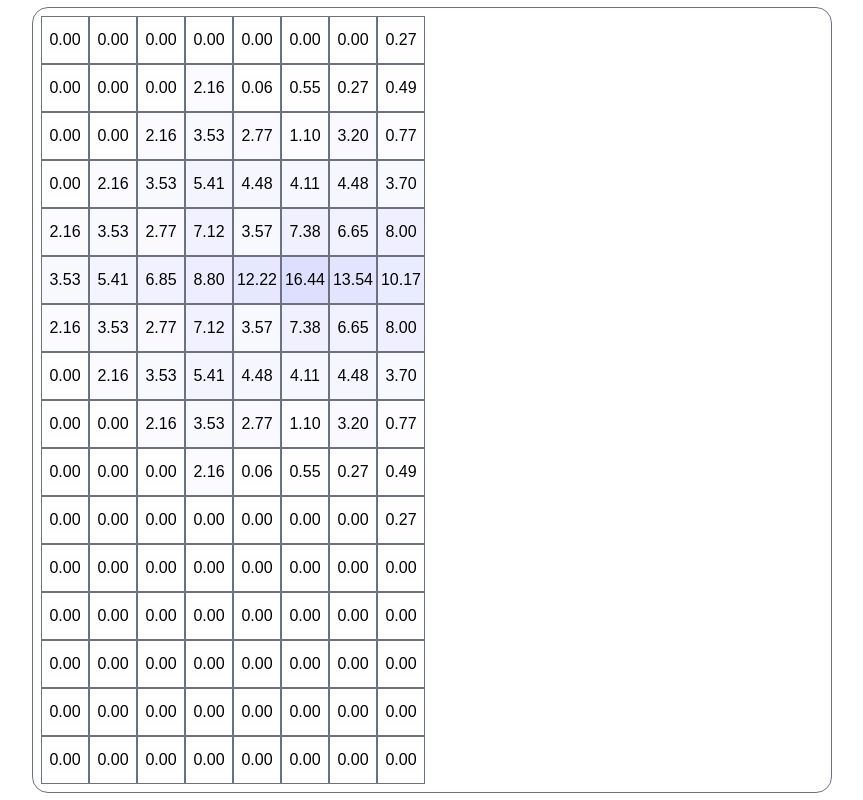
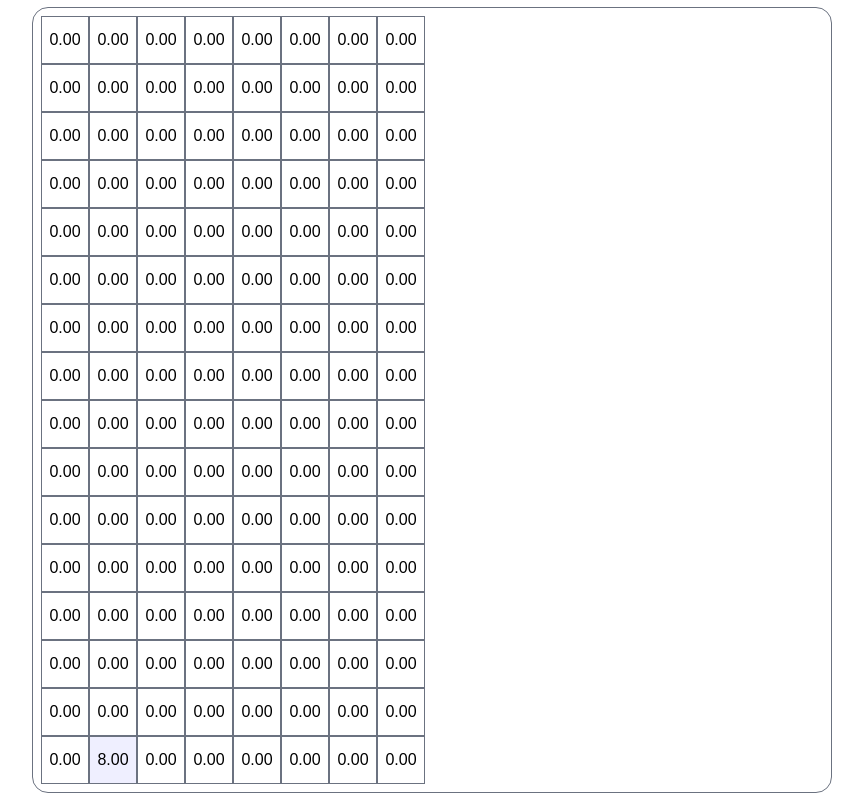
Before and after one commit to vyomfadia/hackharvard, a Next.js app in the folder hackfrontend/: page / in a window 1280 px wide. Shown: the whole page, without its empty margins (208-1071 px from the left). Built offline with nearby package versions, Linux system fonts and the light colour scheme.

Commit message:
fix: multipoint floodfill

```diff
--- a/hackfrontend/app/page.tsx
+++ b/hackfrontend/app/page.tsx
@@ -1,11 +1,12 @@
 "use client";
 
-import {useEffect, useState} from "react";
+import {useEffect, useRef, useState} from "react";
 import {floodfill} from "@/lib/floodfill";
 
 export default function Home() {
     const [matrixLeftFoot, setMatrixLeftFoot] = useState<number[][] | null>(null);
     const [matrixRightFoot, setMatrixRightFoot] = useState<number[][] | null>(null);
+    const flipper = useRef<bool>(false);
 
     const [baseV, setBaseV] = useState(0);
 
@@ -21,13 +22,21 @@ export default function Home() {
 
         function f() {
             setBaseV((prev) => {
-                const newVal = prev + 1;
+                if (prev >= 25) flipper.current = true;
+                if (prev <= 0) flipper.current = false;
+
+                const newVal = prev + (flipper.current ? -1 : 1);
                 setMatrixLeftFoot((prev) => {
-                    if (prev) floodfill(prev, 5, 5, Math.random() * 2 * (newVal % 50 > 25 ? -1 : 1), new Set<number>());
-                    return prev;
+                    const data = []
+                    for (let i = 0; i < 8; i++) {
+                        data.push(new Array(16).fill(0));
+                    }
+
+                    floodfill(data, 5, 5, newVal);
+                    floodfill(data, 1, 15, newVal * 2);
+                    return data;
                 });
 
-                console.log('newVal', newVal);
                 return newVal;
             })
 
--- a/hackfrontend/lib/floodfill.ts
+++ b/hackfrontend/lib/floodfill.ts
@@ -1,18 +1,16 @@
-export function floodfill(data: number[][], x: number, y: number, v: number, visited: Set<number>) {
+export function floodfill(data: number[][], x: number, y: number, v: number) {
     if (x < 0 || x >= data.length || y < 0 || y >= data[0].length)
         return;
 
     if (Math.abs(v) <= 0.25)
         return;
 
-    if (visited.has(x * data[0].length + y))
+    if (Math.abs(v) <= 4)
         return;
 
-    visited.add(x * data[0].length + y);
-
-    data[x][y] += v;
-    floodfill(data, x + 1, y, v - (0.22 * Math.sign(v)), visited);
-    floodfill(data, x - 1, y, v - (0.22 * Math.sign(v)), visited);
-    floodfill(data, x, y + 1, v - (0.22 * Math.sign(v)), visited);
-    floodfill(data, x, y - 1, v - (0.22 * Math.sign(v)), visited);
+    data[x][y] = Math.max(v, data[x][y]);
+    floodfill(data, x + 1, y, v - (4 * Math.sign(v)));
+    floodfill(data, x - 1, y, v - (4 * Math.sign(v)));
+    floodfill(data, x, y + 1, v - (4 * Math.sign(v)));
+    floodfill(data, x, y - 1, v - (4 * Math.sign(v)));
 }
```
